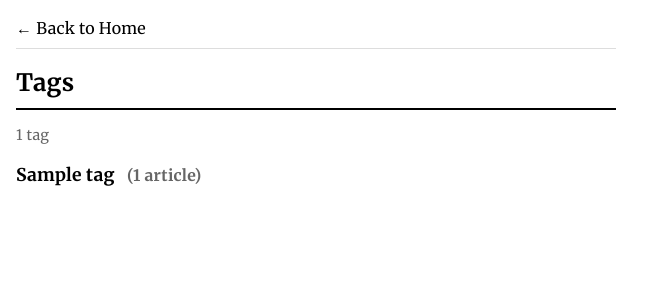
After one commit to jtamboli/readwise-kindle-web, a FastAPI app: template app/templates/tags.html in a window 1280 px wide. The commit adds this page. Shown: the top 300 px of the page, without its empty margins (0-663 px from the left). Run offline with FastAPI, Linux system fonts and the light colour scheme; the template is opened without the code that fills it: most values are stand-ins (such as "Sample title", 1, 10 or a date in 2020); parts of the project's set-up code (start-up, migrations or seed data) failed here and were passed over.

Commit message:
Add tags page with dynamic article filtering
- Add new navigation link to tags page in main screen
- Create tags.html template to display all tags sorted by article count
- Add /kindle/tags route to show tag list
- Add /kindle/tags/{tag_name} route to filter articles by tag
- Implement get_all_articles() method in API client to fetch and deduplicate articles across all locations
- Tags are sorted by usage count (most used first)

```diff
--- a/app/templates/list.html
+++ b/app/templates/list.html
@@ -125,6 +125,7 @@
     <div class="nav-links">
         <a href="/kindle/refresh">Force refresh</a>
         <a href="/kindle/feed">Feed</a>
+        <a href="/kindle/tags">Tags</a>
         <a href="#later">Later</a>
     </div>
 
--- /dev/null
+++ b/app/templates/tags.html
@@ -0,0 +1,128 @@
+<!DOCTYPE html>
+<html lang="en"{% if is_dark %} class="dark"{% endif %}>
+<head>
+    <meta charset="UTF-8">
+    <meta name="viewport" content="width=device-width, initial-scale=1.0">
+    <title>Tags - Readwise Reader</title>
+    <link rel="preconnect" href="https://fonts.googleapis.com">
+    <link rel="preconnect" href="https://fonts.gstatic.com" crossorigin>
+    <link href="https://fonts.googleapis.com/css2?family=Merriweather:wght@400;700&display=swap" rel="stylesheet">
+    <style>
+        :root {
+            --bg-color: #ffffff;
+            --text-color: #000000;
+            --link-color: #000000;
+            --link-visited: #000000;
+            --meta-color: #666666;
+            --border-color: #dddddd;
+            --border-dark: #000000;
+        }
+        :root.dark {
+            --bg-color: #000000;
+            --text-color: #ffffff;
+            --link-color: #ffffff;
+            --link-visited: #ffffff;
+            --meta-color: #999999;
+            --border-color: #444444;
+            --border-dark: #ffffff;
+        }
+        body {
+            font-family: "Merriweather", Georgia, serif;
+            margin: 1em;
+            line-height: 1.5;
+            font-size: 16px;
+            max-width: 600px;
+            background-color: var(--bg-color);
+            color: var(--text-color);
+            /* E-ink optimizations */
+            text-align: justify;
+            hyphens: auto;
+            -webkit-hyphens: auto;
+            text-justify: inter-word;
+            letter-spacing: 0.015em;
+            -webkit-font-smoothing: antialiased;
+            -moz-osx-font-smoothing: grayscale;
+            text-rendering: optimizeLegibility;
+        }
+        h1 {
+            font-size: 1.5em;
+            margin-bottom: 0.5em;
+            border-bottom: 2px solid var(--border-dark);
+            padding-bottom: 0.3em;
+        }
+        .back-link {
+            margin-bottom: 1em;
+            padding-bottom: 0.5em;
+            border-bottom: 1px solid var(--border-color);
+        }
+        .back-link a {
+            color: var(--link-color);
+            text-decoration: none;
+        }
+        .back-link a:visited {
+            color: var(--link-visited);
+        }
+        .tag-list {
+            list-style: none;
+            padding: 0;
+        }
+        .tag-item {
+            margin-bottom: 1em;
+            padding-bottom: 0.8em;
+            border-bottom: 1px solid var(--border-color);
+        }
+        .tag-item:last-child {
+            border-bottom: none;
+        }
+        .tag-name {
+            font-size: 1.1em;
+            font-weight: bold;
+        }
+        .tag-name a {
+            color: var(--link-color);
+            text-decoration: none;
+        }
+        .tag-name a:visited {
+            color: var(--link-visited);
+        }
+        .tag-count {
+            font-size: 0.9em;
+            color: var(--meta-color);
+            margin-left: 0.5em;
+        }
+        .empty-message {
+            text-align: center;
+            color: var(--meta-color);
+            margin-top: 2em;
+        }
+        .count {
+            font-size: 0.9em;
+            color: var(--meta-color);
+            margin-bottom: 1em;
+        }
+    </style>
+</head>
+<body>
+    <div class="back-link">
+        <a href="/kindle/">&larr; Back to Home</a>
+    </div>
+
+    <h1>Tags</h1>
+
+    {% if tags %}
+        <p class="count">{{ tags|length }} tag{% if tags|length != 1 %}s{% endif %}</p>
+        <ul class="tag-list">
+            {% for tag in tags %}
+            <li class="tag-item">
+                <div class="tag-name">
+                    <a href="/kindle/tags/{{ tag.name }}">{{ tag.name }}</a>
+                    <span class="tag-count">({{ tag.count }} article{% if tag.count != 1 %}s{% endif %})</span>
+                </div>
+            </li>
+            {% endfor %}
+        </ul>
+    {% else %}
+        <p class="empty-message">No tags found</p>
+    {% endif %}
+</body>
+</html>
```
Also changed, not shown: app/api_client.py (+42 -0 lines), app/main.py (+94 -0 lines).
